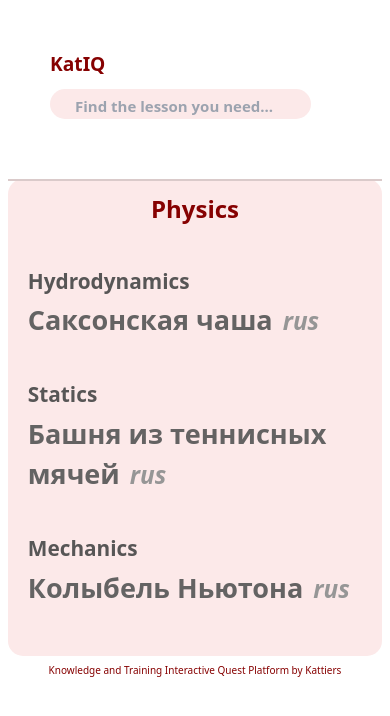
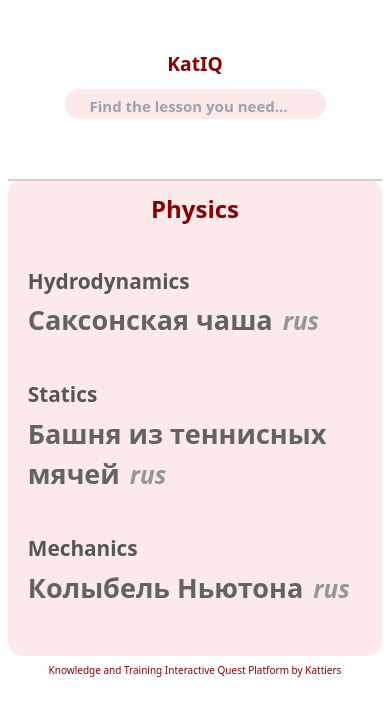
Before and after one commit to kattiers/katIQ, an Angular app: page / in a window 390 px wide. Shown: the top 716 px of the page. Built offline with nearby package versions, Linux system fonts and the light colour scheme.

Commit message:
Update lesson-showing.component.css

```diff
--- a/src/app/lesson-showing/lesson-showing.component.css
+++ b/src/app/lesson-showing/lesson-showing.component.css
@@ -233,7 +233,7 @@
 
     .header {
         flex-direction: column;
-        align-items: flex-start;
+        align-items: center;
     }
 
     .header-search {
@@ -243,7 +243,6 @@
 
     .logo {
         font-size: 150%;
-        display: block;
         text-align: center;
     }
 }
@@ -290,7 +289,7 @@
 
     .header {
         flex-direction: column;
-        align-items: flex-start;
+        align-items: center; /* Центрируем элементы по горизонтали */
     }
 
     .header-search {
@@ -299,7 +298,6 @@
     }
 
     .logo {
-        display: block;
         text-align: center;
         font-size: 120%;
     }
```
